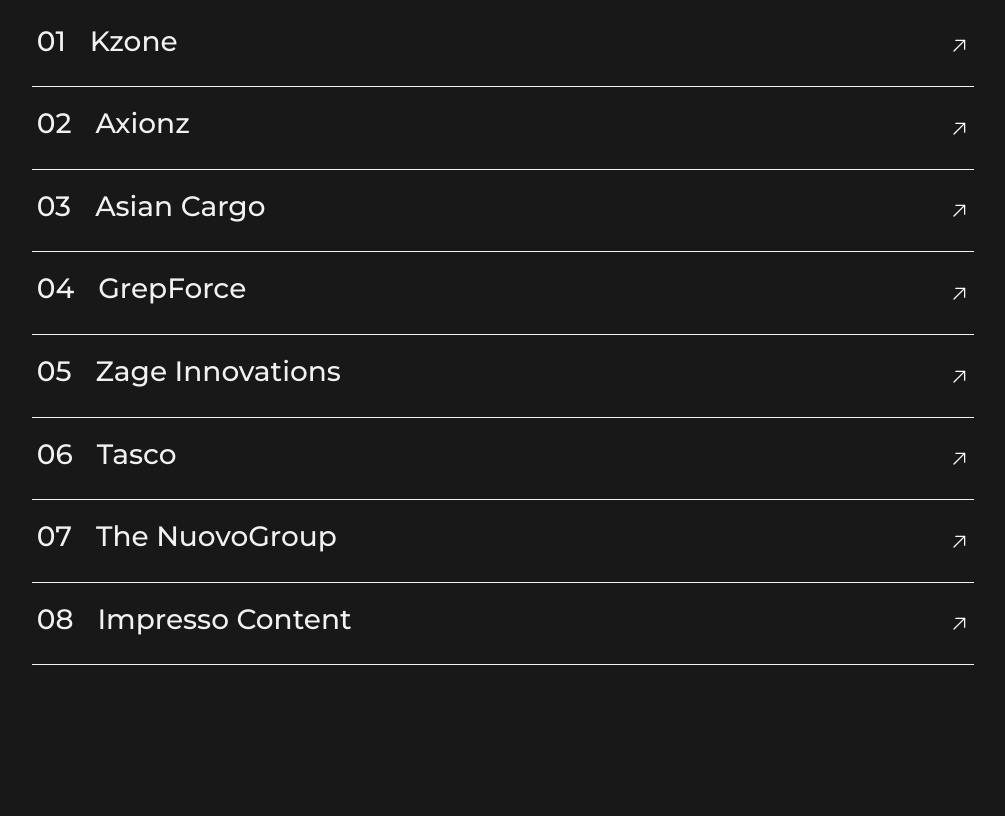
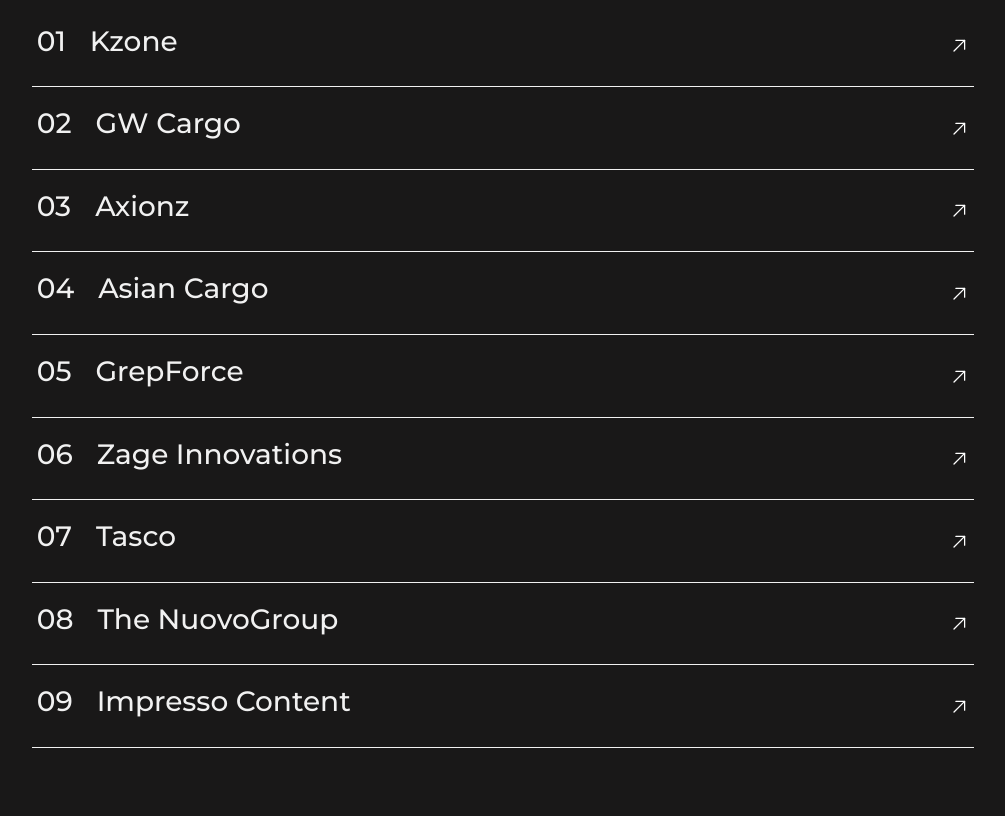
Before and after one commit to JittoVarghese/JittoVarghese, a plain HTML site: page projects.html in a window 1280 px wide. Shown: the part 1883-2699 px from the top of the page, without its empty margins (255-1260 px from the left). Drawn offline with nearby package versions, Linux system fonts and the light colour scheme; a web font is replaced by a local one.

Commit message:
Add files via upload

```diff
--- a/projects.html
+++ b/projects.html
@@ -122,27 +122,34 @@ owl.theme.default.min.css">
     <div class="clents-content">
       <div class="d-flex">
         <h3>02</h3>
+        <a href="https://globeworldwidecargo.ae/" target="_blank" ><h3 class="mx-4">GW Cargo</h3></a>
+      </div>
+      <a href="https://kzone.in/" target="_blank" ><svg width="20px" height="20px" viewBox="0 0 1024 1024" xmlns="http://www.w3.org/2000/svg" fill="#000000"><g id="SVGRepo_bgCarrier" stroke-width="0"></g><g id="SVGRepo_tracerCarrier" stroke-linecap="round" stroke-linejoin="round"></g><g id="SVGRepo_iconCarrier"><path fill="#ffffff" d="M768 256H353.6a32 32 0 1 1 0-64H800a32 32 0 0 1 32 32v448a32 32 0 0 1-64 0V256z"></path><path fill="#ffffff" d="M777.344 201.344a32 32 0 0 1 45.312 45.312l-544 544a32 32 0 0 1-45.312-45.312l544-544z"></path></g></svg></a>
+    </div>
+    <div class="clents-content">
+      <div class="d-flex">
+        <h3>03</h3>
         <a href="https://axionz.org/"target="_blank" > <h3 class="mx-4">Axionz</h3></a>
       </div>
       <a href="https://axionz.org/"target="_blank" ><svg width="20px" height="20px" viewBox="0 0 1024 1024" xmlns="http://www.w3.org/2000/svg" fill="#000000"><g id="SVGRepo_bgCarrier" stroke-width="0"></g><g id="SVGRepo_tracerCarrier" stroke-linecap="round" stroke-linejoin="round"></g><g id="SVGRepo_iconCarrier"><path fill="#ffffff" d="M768 256H353.6a32 32 0 1 1 0-64H800a32 32 0 0 1 32 32v448a32 32 0 0 1-64 0V256z"></path><path fill="#ffffff" d="M777.344 201.344a32 32 0 0 1 45.312 45.312l-544 544a32 32 0 0 1-45.312-45.312l544-544z"></path></g></svg></a>
     </div>
     <div class="clents-content">
       <div class="d-flex">
-        <h3>03</h3>
+        <h3>04</h3>
         <a href="https://www.asiancargo.ae/" target="_blank"> <h3 class="mx-4">Asian Cargo</h3></a>
       </div>
       <a href="https://www.asiancargo.ae/" target="_blank"><svg width="20px" height="20px" viewBox="0 0 1024 1024" xmlns="http://www.w3.org/2000/svg" fill="#000000"><g id="SVGRepo_bgCarrier" stroke-width="0"></g><g id="SVGRepo_tracerCarrier" stroke-linecap="round" stroke-linejoin="round"></g><g id="SVGRepo_iconCarrier"><path fill="#ffffff" d="M768 256H353.6a32 32 0 1 1 0-64H800a32 32 0 0 1 32 32v448a32 32 0 0 1-64 0V256z"></path><path fill="#ffffff" d="M777.344 201.344a32 32 0 0 1 45.312 45.312l-544 544a32 32 0 0 1-45.312-45.312l544-544z"></path></g></svg></a>
     </div>
     <div class="clents-content">
       <div class="d-flex">
-        <h3>04</h3>
+        <h3>05</h3>
        <a href="https://grepforce.com/" target="_blank"> <h3 class="mx-4">GrepForce</h3></a>
       </div>
       <a href="https://grepforce.com/" target="_blank"> <svg width="20px" height="20px" viewBox="0 0 1024 1024" xmlns="http://www.w3.org/2000/svg" fill="#000000"><g id="SVGRepo_bgCarrier" stroke-width="0"></g><g id="SVGRepo_tracerCarrier" stroke-linecap="round" stroke-linejoin="round"></g><g id="SVGRepo_iconCarrier"><path fill="#ffffff" d="M768 256H353.6a32 32 0 1 1 0-64H800a32 32 0 0 1 32 32v448a32 32 0 0 1-64 0V256z"></path><path fill="#ffffff" d="M777.344 201.344a32 32 0 0 1 45.312 45.312l-544 544a32 32 0 0 1-45.312-45.312l544-544z"></path></g></svg></a>
     </div>
     <div class="clents-content">
       <div class="d-flex">
-        <h3>05</h3>
+        <h3>06</h3>
         <a href="https://www.zageinnovations.com/" target="_blank"><h3 class="mx-4">Zage Innovations</h3></a>
       </div>
       <a href="https://www.zageinnovations.com/" target="_blank"><svg width="20px" height="20px" viewBox="0 0 1024 1024" xmlns="http://www.w3.org/2000/svg" fill="#000000"><g id="SVGRepo_bgCarrier" stroke-width="0"></g><g id="SVGRepo_tracerCarrier" stroke-linecap="round" stroke-linejoin="round"></g><g id="SVGRepo_iconCarrier"><path fill="#ffffff" d="M768 256H353.6a32 32 0 1 1 0-64H800a32 32 0 0 1 32 32v448a32 32 0 0 1-64 0V256z"></path><path fill="#ffffff" d="M777.344 201.344a32 32 0 0 1 45.312 45.312l-544 544a32 32 0 0 1-45.312-45.312l544-544z"></path></g></svg></a>
@@ -150,7 +157,7 @@ owl.theme.default.min.css">
 
     <div class="clents-content">
       <div class="d-flex">
-        <h3>06</h3>
+        <h3>07</h3>
       <a href="https://www.tascouae.com/" target="blank">  <h3 class="mx-4">Tasco</h3></a>
       </div>
       <a href="https://www.tascouae.com/" target="blank">  <svg width="20px" height="20px" viewBox="0 0 1024 1024" xmlns="http://www.w3.org/2000/svg" fill="#000000"><g id="SVGRepo_bgCarrier" stroke-width="0"></g><g id="SVGRepo_tracerCarrier" stroke-linecap="round" stroke-linejoin="round"></g><g id="SVGRepo_iconCarrier"><path fill="#ffffff" d="M768 256H353.6a32 32 0 1 1 0-64H800a32 32 0 0 1 32 32v448a32 32 0 0 1-64 0V256z"></path><path fill="#ffffff" d="M777.344 201.344a32 32 0 0 1 45.312 45.312l-544 544a32 32 0 0 1-45.312-45.312l544-544z"></path></g></svg></a>
@@ -158,14 +165,14 @@ owl.theme.default.min.css">
     <div class="clents-content">
       <div class="d-flex">
 
-        <h3>07</h3>
+        <h3>08</h3>
         <a href="https://www.thenuovogroup.com/" target="blank"><h3 class="mx-4">The NuovoGroup</h3></a>
       </div>
       <a href="https://www.thenuovogroup.com/" target="blank"> <svg width="20px" height="20px" viewBox="0 0 1024 1024" xmlns="http://www.w3.org/2000/svg" fill="#000000"><g id="SVGRepo_bgCarrier" stroke-width="0"></g><g id="SVGRepo_tracerCarrier" stroke-linecap="round" stroke-linejoin="round"></g><g id="SVGRepo_iconCarrier"><path fill="#ffffff" d="M768 256H353.6a32 32 0 1 1 0-64H800a32 32 0 0 1 32 32v448a32 32 0 0 1-64 0V256z"></path><path fill="#ffffff" d="M777.344 201.344a32 32 0 0 1 45.312 45.312l-544 544a32 32 0 0 1-45.312-45.312l544-544z"></path></g></svg></a>
     </div>
     <div class="clents-content">
       <div class="d-flex">
-        <h3>08</h3>
+        <h3>09</h3>
        <a href="https://impressocontent.com/" target="blank"> <h3 class="mx-4">Impresso Content</h3></a>
       </div>
       <a href="https://impressocontent.com/" target="blank">   <svg width="20px" height="20px" viewBox="0 0 1024 1024" xmlns="http://www.w3.org/2000/svg" fill="#000000"><g id="SVGRepo_bgCarrier" stroke-width="0"></g><g id="SVGRepo_tracerCarrier" stroke-linecap="round" stroke-linejoin="round"></g><g id="SVGRepo_iconCarrier"><path fill="#ffffff" d="M768 256H353.6a32 32 0 1 1 0-64H800a32 32 0 0 1 32 32v448a32 32 0 0 1-64 0V256z"></path><path fill="#ffffff" d="M777.344 201.344a32 32 0 0 1 45.312 45.312l-544 544a32 32 0 0 1-45.312-45.312l544-544z"></path></g></svg></a>
```
Also changed, not shown: contact.html (+1 -1 lines).
